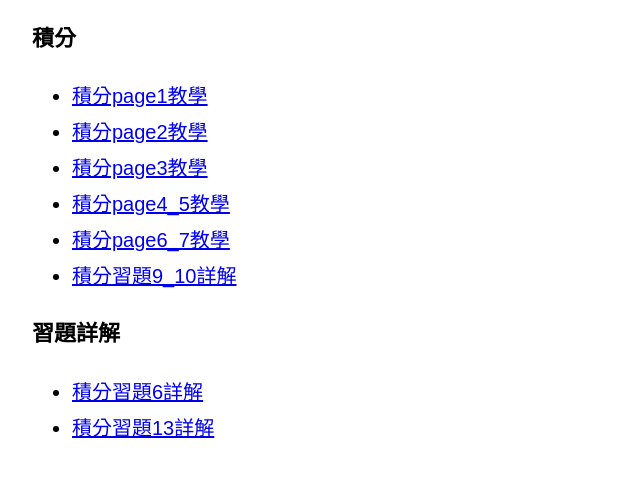
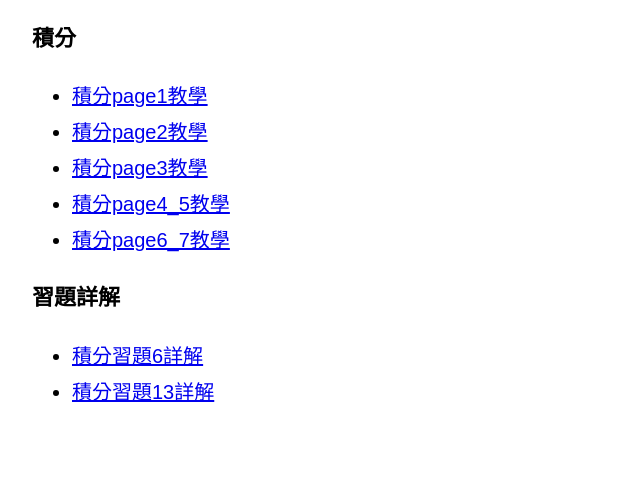
Before and after one commit to e-dayu/gsat-math, a plain HTML site: page index.html in a window 1280 px wide. Shown: the part 139-616 px from the top of the page, without its empty margins (0-640 px from the left). Drawn offline with Linux system fonts and the light colour scheme.

Commit message:
首頁：拿掉尚未上傳的習題9_10連結
Co-Authored-By: Claude Opus 5.5 <noreply@anthropic.com>

```diff
--- a/index.html
+++ b/index.html
@@ -1,3 +1,3 @@
 <!DOCTYPE html>
 <html lang="zh-Hant"><head><meta charset="utf-8"><meta name="viewport" content="width=device-width,initial-scale=1"><meta property="og:title" content="通勤數學"><link rel="icon" href="data:,"><script src="line.js"></script><title>通勤數學</title></head>
-<body style="font-family:sans-serif;padding:24px;font-size:20px;line-height:1.8"><h1>通勤數學</h1><h2 style="font-size:22px;margin-bottom:0">積分</h2><ul><li><a href="integral-page1.html?openExternalBrowser=1">積分page1教學</a></li><li><a href="integral-page2.html?openExternalBrowser=1">積分page2教學</a></li><li><a href="integral-page3.html?openExternalBrowser=1">積分page3教學</a></li><li><a href="integral-page4_5.html?openExternalBrowser=1">積分page4_5教學</a></li><li><a href="integral-page6_7.html?openExternalBrowser=1">積分page6_7教學</a></li><li><a href="integral-ex9_10.html?openExternalBrowser=1">積分習題9_10詳解</a></li></ul><h2 style="font-size:22px;margin-bottom:0">習題詳解</h2><ul><li><a href="integral-ex6.html?openExternalBrowser=1">積分習題6詳解</a></li><li><a href="integral-ex13.html?openExternalBrowser=1">積分習題13詳解</a></li></ul></body></html>
+<body style="font-family:sans-serif;padding:24px;font-size:20px;line-height:1.8"><h1>通勤數學</h1><h2 style="font-size:22px;margin-bottom:0">積分</h2><ul><li><a href="integral-page1.html?openExternalBrowser=1">積分page1教學</a></li><li><a href="integral-page2.html?openExternalBrowser=1">積分page2教學</a></li><li><a href="integral-page3.html?openExternalBrowser=1">積分page3教學</a></li><li><a href="integral-page4_5.html?openExternalBrowser=1">積分page4_5教學</a></li><li><a href="integral-page6_7.html?openExternalBrowser=1">積分page6_7教學</a></li></ul><h2 style="font-size:22px;margin-bottom:0">習題詳解</h2><ul><li><a href="integral-ex6.html?openExternalBrowser=1">積分習題6詳解</a></li><li><a href="integral-ex13.html?openExternalBrowser=1">積分習題13詳解</a></li></ul></body></html>
```
